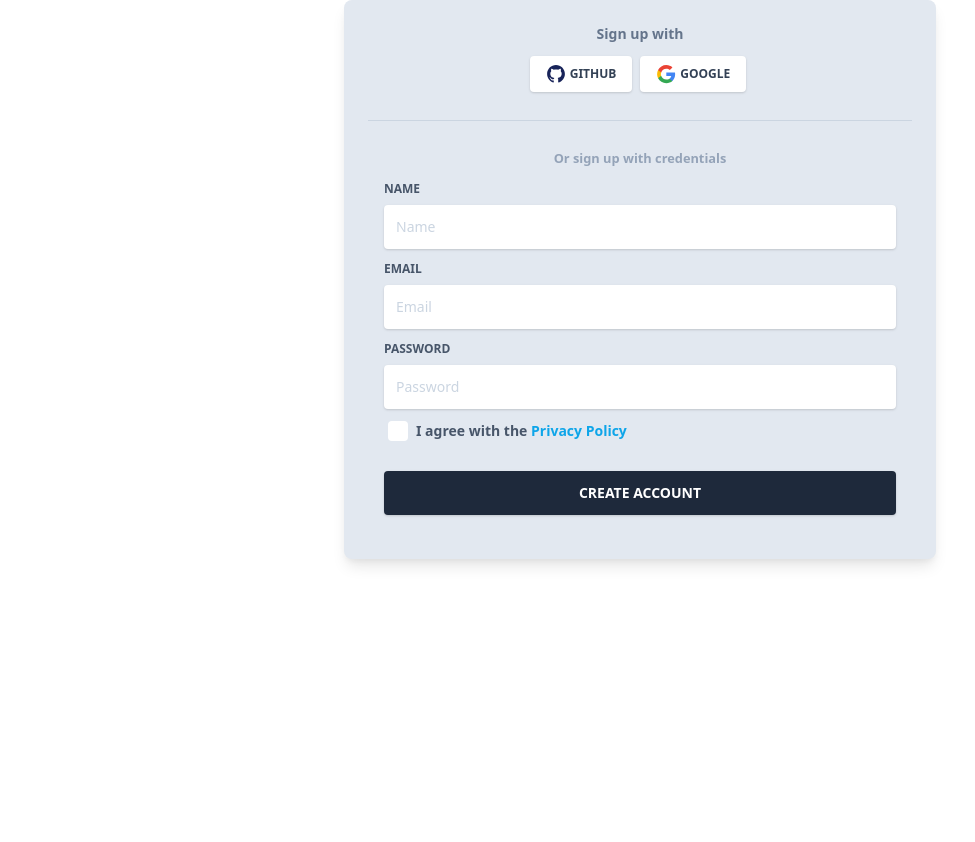
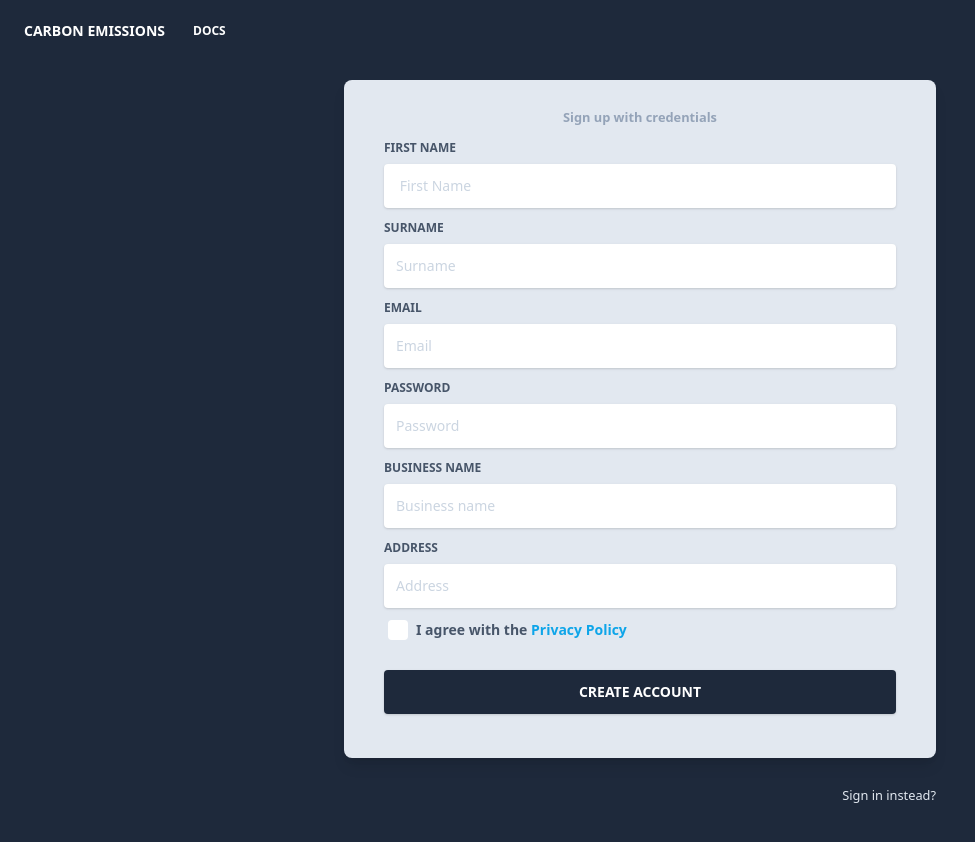
Before and after one commit to abdulmoiz99/yourCO2-frontEnd, a React (Create React App) app: page /auth/register in a window 1280 px wide. Shown: the top 842 px of the page, without its empty margins (0-975 px from the left). Before the commit the page ends 800 px from the top, so only its background shows below. Built offline with nearby package versions, Linux system fonts and the light colour scheme.

Commit message:
Register Page Added

```diff
--- a/src/componenets/Auth/Register.js
+++ b/src/componenets/Auth/Register.js
@@ -1,50 +1,30 @@
 import React from "react";
-import gitHub from '../../assets/img/github.svg'
-import google from '../../assets/img/google.svg'
+import backgroundImage from '../../assets/img/register_bg_2.png'
+import { Link } from 'react-router-dom'
+import Navbar from '../NavBar/AuthNavbar'
+
 
 
 export default function Register() {
   return (
     <>
+    <Navbar transparent />
+     <section className="relative w-full h-full py-20 min-h-screen">
+      <div
+            className="absolute top-0 w-full h-full bg-blueGray-800 bg-no-repeat bg-full"
+            style={{
+              backgroundImage: { backgroundImage },
+            }}
+          ></div>
       <div className="container mx-auto px-4 h-full">
         <div className="flex content-center items-center justify-center h-full">
           <div className="w-full lg:w-6/12 px-4">
             <div className="relative flex flex-col min-w-0 break-words w-full mb-6 shadow-lg rounded-lg bg-blueGray-200 border-0">
-              <div className="rounded-t mb-0 px-6 py-6">
-                <div className="text-center mb-3">
-                  <h6 className="text-blueGray-500 text-sm font-bold">
-                    Sign up with
-                  </h6>
-                </div>
-                <div className="btn-wrapper text-center">
-                  <button
-                    className="bg-white active:bg-blueGray-50 text-blueGray-700 font-normal px-4 py-2 rounded outline-none focus:outline-none mr-2 mb-1 uppercase shadow hover:shadow-md inline-flex items-center font-bold text-xs ease-linear transition-all duration-150"
-                    type="button"
-                  >
-                    <img
-                      alt="..."
-                      className="w-5 mr-1"
-                      src={gitHub}
-                    />
-                    Github
-                  </button>
-                  <button
-                    className="bg-white active:bg-blueGray-50 text-blueGray-700 font-normal px-4 py-2 rounded outline-none focus:outline-none mr-1 mb-1 uppercase shadow hover:shadow-md inline-flex items-center font-bold text-xs ease-linear transition-all duration-150"
-                    type="button"
-                  >
-                    <img
-                      alt="..."
-                      className="w-5 mr-1"
-                      src={google}
-                    />
-                    Google
-                  </button>
-                </div>
-                <hr className="mt-6 border-b-1 border-blueGray-300" />
+              <div className="rounded-t mb-0 px-6 py-3">
               </div>
               <div className="flex-auto px-4 lg:px-10 py-10 pt-0">
                 <div className="text-blueGray-400 text-center mb-3 font-bold">
-                  <small>Or sign up with credentials</small>
+                  <small>Sign up with credentials</small>
                 </div>
                 <form>
                   <div className="relative w-full mb-3">
@@ -52,15 +32,27 @@ export default function Register() {
                       className="block uppercase text-blueGray-600 text-xs font-bold mb-2"
                       htmlFor="grid-password"
                     >
-                      Name
+                      First Name
                     </label>
                     <input
                       type="email"
                       className="border-0 px-3 py-3 placeholder-blueGray-300 text-blueGray-600 bg-white rounded text-sm shadow focus:outline-none focus:ring w-full ease-linear transition-all duration-150"
-                      placeholder="Name"
+                      placeholder=" First Name"
                     />
                   </div>
-
+                  <div className="relative w-full mb-3">
+                    <label
+                      className="block uppercase text-blueGray-600 text-xs font-bold mb-2"
+                      htmlFor="grid-password"
+                    >
+                      Surname
+                    </label>
+                    <input
+                      type="email"
+                      className="border-0 px-3 py-3 placeholder-blueGray-300 text-blueGray-600 bg-white rounded text-sm shadow focus:outline-none focus:ring w-full ease-linear transition-all duration-150"
+                      placeholder="Surname"
+                    />
+                  </div>
                   <div className="relative w-full mb-3">
                     <label
                       className="block uppercase text-blueGray-600 text-xs font-bold mb-2"
@@ -88,7 +80,31 @@ export default function Register() {
                       placeholder="Password"
                     />
                   </div>
-
+                  <div className="relative w-full mb-3">
+                    <label
+                      className="block uppercase text-blueGray-600 text-xs font-bold mb-2"
+                      htmlFor="grid-password"
+                    >
+                       Business name
+                    </label>
+                    <input
+                      type="email"
+                      className="border-0 px-3 py-3 placeholder-blueGray-300 text-blueGray-600 bg-white rounded text-sm shadow focus:outline-none focus:ring w-full ease-linear transition-all duration-150"
+                      placeholder="Business name"
+                    />
+                  </div> <div className="relative w-full mb-3">
+                    <label
+                      className="block uppercase text-blueGray-600 text-xs font-bold mb-2"
+                      htmlFor="grid-password"
+                    >
+                      Address
+                    </label>
+                    <input
+                      type="email"
+                      className="border-0 px-3 py-3 placeholder-blueGray-300 text-blueGray-600 bg-white rounded text-sm shadow focus:outline-none focus:ring w-full ease-linear transition-all duration-150"
+                      placeholder="Address"
+                    />
+                  </div>
                   <div>
                     <label className="inline-flex items-center cursor-pointer">
                       <input
@@ -120,9 +136,26 @@ export default function Register() {
                 </form>
               </div>
             </div>
+            <div className="flex flex-wrap mt-6 relative">
+                <div className="w-1/2">
+                  <a
+                    href="#pablo"
+                    onClick={(e) => e.preventDefault()}
+                    className="text-blueGray-200"
+                  >
+                    <small></small>
+                  </a>
+                </div>
+                <div className="w-1/2 text-right">
+                  <Link to="/auth" className="text-blueGray-200">
+                    <small>Sign in instead?</small>
+                  </Link>
+                </div>
+              </div>
           </div>
         </div>
       </div>
+      </section>
     </>
   );
 }
```
